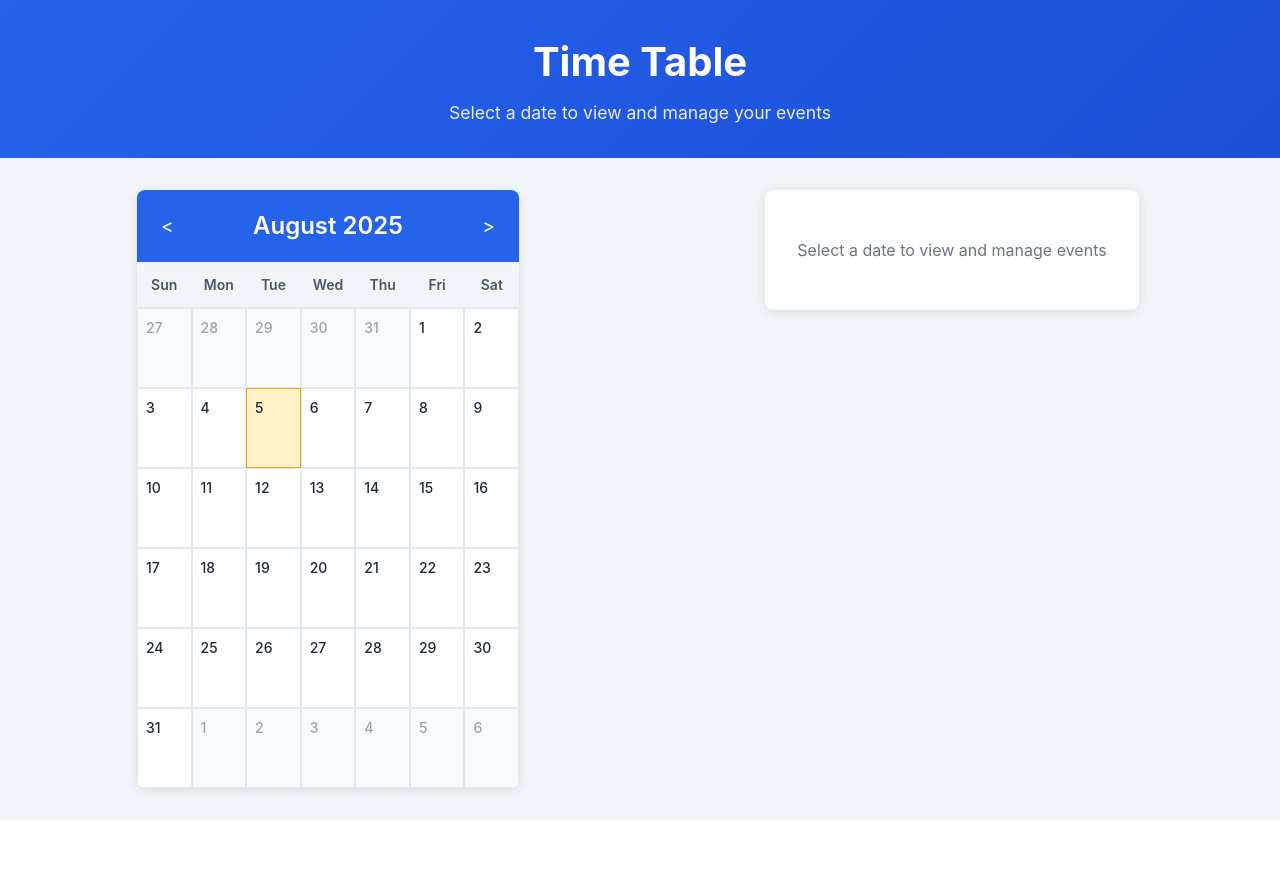
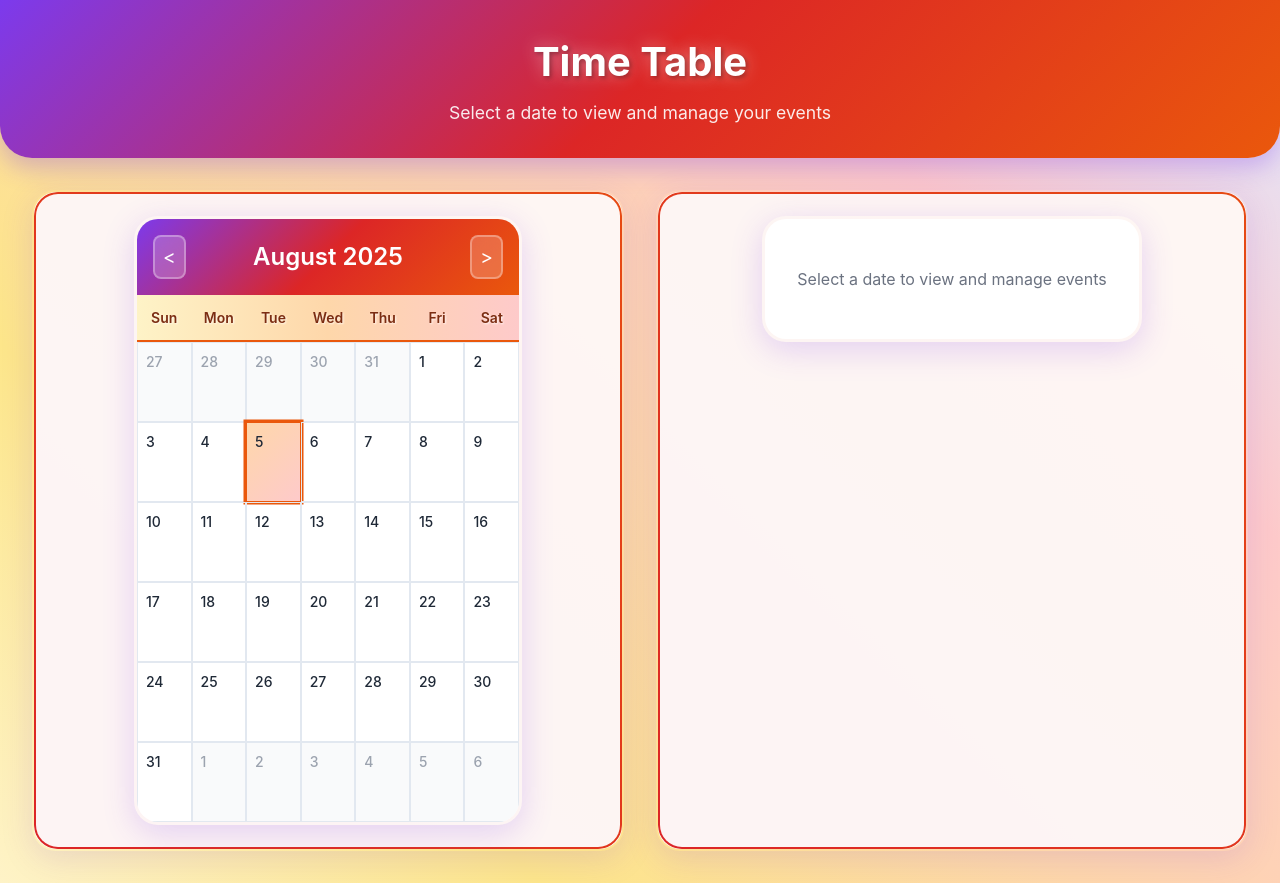
Before and after one commit to alexhddev/copilot_resources, a React (Vite) app in the folder time-table/: page / in a window 1280 px wide. Before the commit the page ends 820 px from the top, so only its background shows below. Built offline with nearby package versions, Linux system fonts and the light colour scheme.

Commit message:
css stuff

```diff
--- a/time-table/src/App.css
+++ b/time-table/src/App.css
@@ -1,20 +1,35 @@
 .app {
   min-height: 100vh;
-  background: #f1f5f9;
+  background: linear-gradient(45deg, #fef3c7 0%, #fde68a 25%, #fed7aa 50%, #fecaca 75%, #e0e7ff 100%);
 }
 
 .app-header {
   text-align: center;
   padding: 2rem 1rem;
-  background: linear-gradient(135deg, #2563eb 0%, #1d4ed8 100%);
+  background: linear-gradient(135deg, #7c3aed 0%, #dc2626 50%, #ea580c 100%);
   color: white;
   margin-bottom: 2rem;
+  box-shadow: 0 10px 25px rgba(124, 58, 237, 0.3);
+  border-radius: 0 0 2rem 2rem;
+  position: relative;
+  overflow: hidden;
 }
 
 .app-header h1 {
   margin: 0 0 0.5rem 0;
   font-size: 2.5rem;
   font-weight: 700;
+  text-shadow: 2px 2px 4px rgba(0, 0, 0, 0.3);
+  animation: pulse 2s ease-in-out infinite alternate;
+}
+
+@keyframes pulse {
+  from {
+    text-shadow: 2px 2px 4px rgba(0, 0, 0, 0.3);
+  }
+  to {
+    text-shadow: 2px 2px 4px rgba(0, 0, 0, 0.3), 0 0 20px rgba(255, 255, 255, 0.5);
+  }
 }
 
 .app-header p {
@@ -36,6 +51,49 @@
 .events-section {
   display: flex;
   flex-direction: column;
+  background: rgba(255, 255, 255, 0.9);
+  border-radius: 1.5rem;
+  padding: 1.5rem;
+  box-shadow: 0 8px 32px rgba(124, 58, 237, 0.15);
+  backdrop-filter: blur(10px);
+  border: 2px solid transparent;
+  background-clip: padding-box;
+  position: relative;
+  overflow: hidden;
+}
+
+.calendar-section::before,
+.events-section::before {
+  content: '';
+  position: absolute;
+  top: 0;
+  left: 0;
+  right: 0;
+  bottom: 0;
+  background: linear-gradient(45deg, #7c3aed, #dc2626, #ea580c, #7c3aed);
+  background-size: 400% 400%;
+  animation: gradient 8s ease infinite;
+  z-index: -1;
+  border-radius: inherit;
+}
+
+.calendar-section::after,
+.events-section::after {
+  content: '';
+  position: absolute;
+  top: 2px;
+  left: 2px;
+  right: 2px;
+  bottom: 2px;
+  background: rgba(255, 255, 255, 0.95);
+  border-radius: calc(1.5rem - 2px);
+  z-index: -1;
+}
+
+@keyframes gradient {
+  0% { background-position: 0% 50%; }
+  50% { background-position: 100% 50%; }
+  100% { background-position: 0% 50%; }
 }
 
 @media (max-width: 1024px) {
--- a/time-table/src/components/Calendar.css
+++ b/time-table/src/components/Calendar.css
@@ -1,10 +1,33 @@
 .calendar {
   max-width: 800px;
   margin: 0 auto;
-  background: white;
-  border-radius: 8px;
-  box-shadow: 0 2px 10px rgba(0, 0, 0, 0.1);
+  background: rgba(255, 255, 255, 0.95);
+  border-radius: 1.5rem;
+  box-shadow: 0 8px 32px rgba(124, 58, 237, 0.2);
   overflow: hidden;
+  border: 3px solid transparent;
+  background-clip: padding-box;
+  position: relative;
+}
+
+.calendar::before {
+  content: '';
+  position: absolute;
+  top: 0;
+  left: 0;
+  right: 0;
+  bottom: 0;
+  background: linear-gradient(45deg, #7c3aed, #ea580c, #dc2626, #7c3aed);
+  background-size: 400% 400%;
+  animation: calendarGradient 6s ease infinite;
+  z-index: -1;
+  border-radius: inherit;
+}
+
+@keyframes calendarGradient {
+  0% { background-position: 0% 50%; }
+  50% { background-position: 100% 50%; }
+  100% { background-position: 0% 50%; }
 }
 
 .calendar-header {
@@ -12,23 +35,28 @@
   justify-content: space-between;
   align-items: center;
   padding: 1rem;
-  background: #2563eb;
+  background: linear-gradient(135deg, #7c3aed 0%, #dc2626 50%, #ea580c 100%);
   color: white;
+  position: relative;
 }
 
 .calendar-header button {
-  background: none;
-  border: none;
+  background: rgba(255, 255, 255, 0.2);
+  border: 2px solid rgba(255, 255, 255, 0.3);
   color: white;
   font-size: 1.2rem;
   cursor: pointer;
   padding: 0.5rem;
-  border-radius: 4px;
-  transition: background-color 0.2s;
+  border-radius: 0.5rem;
+  transition: all 0.3s ease;
+  backdrop-filter: blur(10px);
 }
 
 .calendar-header button:hover {
-  background: rgba(255, 255, 255, 0.2);
+  background: rgba(255, 255, 255, 0.3);
+  border-color: rgba(255, 255, 255, 0.5);
+  transform: scale(1.05);
+  box-shadow: 0 4px 15px rgba(255, 255, 255, 0.2);
 }
 
 .calendar-header h2 {
@@ -40,16 +68,17 @@
 .calendar-weekdays {
   display: grid;
   grid-template-columns: repeat(7, 1fr);
-  background: #f1f5f9;
-  border-bottom: 1px solid #e2e8f0;
+  background: linear-gradient(90deg, #fef3c7, #fed7aa, #fecaca);
+  border-bottom: 2px solid #ea580c;
 }
 
 .weekday {
   padding: 0.75rem;
   text-align: center;
   font-weight: 600;
-  color: #475569;
+  color: #7c2d12;
   font-size: 0.875rem;
+  text-shadow: 1px 1px 2px rgba(255, 255, 255, 0.8);
 }
 
 .calendar-grid {
@@ -70,22 +99,33 @@
 }
 
 .calendar-day:hover {
-  background: #f8fafc;
+  background: linear-gradient(135deg, #fef3c7, #fed7aa);
+  transform: scale(1.02);
+  box-shadow: 0 4px 15px rgba(124, 58, 237, 0.2);
 }
 
 .calendar-day.selected {
-  background: #dbeafe;
-  border-color: #2563eb;
+  background: linear-gradient(135deg, #ddd6fe, #fde68a);
+  border-color: #7c3aed;
+  box-shadow: 0 0 0 2px #7c3aed;
 }
 
 .calendar-day.today {
-  background: #fef3c7;
-  border-color: #f59e0b;
+  background: linear-gradient(135deg, #fed7aa, #fecaca);
+  border-color: #ea580c;
+  box-shadow: 0 0 0 2px #ea580c;
+  animation: todayPulse 3s ease-in-out infinite;
+}
+
+@keyframes todayPulse {
+  0%, 100% { box-shadow: 0 0 0 2px #ea580c; }
+  50% { box-shadow: 0 0 0 4px #ea580c, 0 0 20px rgba(234, 88, 12, 0.3); }
 }
 
 .calendar-day.today.selected {
-  background: #bfdbfe;
-  border-color: #2563eb;
+  background: linear-gradient(135deg, #c084fc, #fde68a);
+  border-color: #7c3aed;
+  box-shadow: 0 0 0 2px #7c3aed;
 }
 
 .calendar-day.other-month {
@@ -94,11 +134,11 @@
 }
 
 .calendar-day.has-events {
-  background: #f0f9ff;
+  background: linear-gradient(135deg, #e0e7ff, #fef3c7);
 }
 
 .calendar-day.has-events.other-month {
-  background: #f3f4f6;
+  background: linear-gradient(135deg, #f3f4f6, #fef3c7);
 }
 
 .day-number {
@@ -112,20 +152,27 @@
 }
 
 .event-count {
-  background: #2563eb;
+  background: linear-gradient(135deg, #7c3aed, #dc2626);
   color: white;
   border-radius: 50%;
-  width: 20px;
-  height: 20px;
+  width: 24px;
+  height: 24px;
   display: flex;
   align-items: center;
   justify-content: center;
   font-size: 0.75rem;
   font-weight: 600;
+  box-shadow: 0 2px 8px rgba(124, 58, 237, 0.4);
+  animation: eventBounce 2s ease-in-out infinite;
+}
+
+@keyframes eventBounce {
+  0%, 100% { transform: scale(1); }
+  50% { transform: scale(1.1); }
 }
 
 .calendar-day.other-month .event-count {
-  background: #6b7280;
+  background: linear-gradient(135deg, #6b7280, #9ca3af);
 }
 
 @media (max-width: 768px) {
--- a/time-table/src/components/EventManager.css
+++ b/time-table/src/components/EventManager.css
@@ -1,10 +1,33 @@
 .event-manager {
   max-width: 600px;
   margin: 0 auto;
-  background: white;
-  border-radius: 8px;
-  box-shadow: 0 2px 10px rgba(0, 0, 0, 0.1);
+  background: rgba(255, 255, 255, 0.95);
+  border-radius: 1.5rem;
+  box-shadow: 0 8px 32px rgba(124, 58, 237, 0.2);
   overflow: hidden;
+  border: 3px solid transparent;
+  background-clip: padding-box;
+  position: relative;
+}
+
+.event-manager::before {
+  content: '';
+  position: absolute;
+  top: 0;
+  left: 0;
+  right: 0;
+  bottom: 0;
+  background: linear-gradient(45deg, #dc2626, #ea580c, #7c3aed, #dc2626);
+  background-size: 400% 400%;
+  animation: eventManagerGradient 8s ease infinite;
+  z-index: -1;
+  border-radius: inherit;
+}
+
+@keyframes eventManagerGradient {
+  0% { background-position: 0% 50%; }
+  50% { background-position: 100% 50%; }
+  100% { background-position: 0% 50%; }
 }
 
 .no-date-selected {
@@ -18,36 +41,42 @@
   justify-content: space-between;
   align-items: center;
   padding: 1.5rem;
-  background: #f8fafc;
-  border-bottom: 1px solid #e2e8f0;
+  background: linear-gradient(135deg, #fef3c7, #fed7aa, #fecaca);
+  border-bottom: 2px solid #ea580c;
 }
 
 .event-manager-header h3 {
   margin: 0;
   font-size: 1.25rem;
   font-weight: 600;
-  color: #1f2937;
+  color: #7c2d12;
+  text-shadow: 1px 1px 2px rgba(255, 255, 255, 0.8);
 }
 
 .add-event-btn {
-  background: #2563eb;
+  background: linear-gradient(135deg, #7c3aed, #dc2626);
   color: white;
   border: none;
-  padding: 0.5rem 1rem;
-  border-radius: 6px;
+  padding: 0.75rem 1.5rem;
+  border-radius: 1rem;
   cursor: pointer;
-  font-weight: 500;
-  transition: background-color 0.2s;
+  font-weight: 600;
+  transition: all 0.3s ease;
+  box-shadow: 0 4px 15px rgba(124, 58, 237, 0.3);
+  text-transform: uppercase;
+  letter-spacing: 0.5px;
 }
 
 .add-event-btn:hover {
-  background: #1d4ed8;
+  background: linear-gradient(135deg, #6d28d9, #b91c1c);
+  transform: translateY(-2px);
+  box-shadow: 0 6px 20px rgba(124, 58, 237, 0.4);
 }
 
 .event-form {
   padding: 1.5rem;
-  background: #f9fafb;
-  border-bottom: 1px solid #e2e8f0;
+  background: linear-gradient(135deg, #fef3c7, #fed7aa);
+  border-bottom: 2px solid #ea580c;
 }
 
 .form-group {
@@ -64,18 +93,22 @@
 .form-group input,
 .form-group textarea {
   width: 100%;
-  padding: 0.5rem;
-  border: 1px solid #d1d5db;
-  border-radius: 4px;
+  padding: 0.75rem;
+  border: 2px solid #fed7aa;
+  border-radius: 0.75rem;
   font-size: 0.875rem;
   box-sizing: border-box;
+  background: rgba(255, 255, 255, 0.9);
+  transition: all 0.3s ease;
 }
 
 .form-group input:focus,
 .form-group textarea:focus {
   outline: none;
-  border-color: #2563eb;
-  box-shadow: 0 0 0 3px rgba(37, 99, 235, 0.1);
+  border-color: #7c3aed;
+  box-shadow: 0 0 0 3px rgba(124, 58, 237, 0.2);
+  background: white;
+  transform: scale(1.02);
 }
 
 .form-row {
@@ -94,33 +127,39 @@
 }
 
 .submit-btn {
-  background: #16a34a;
+  background: linear-gradient(135deg, #16a34a, #ea580c);
   color: white;
   border: none;
-  padding: 0.5rem 1rem;
-  border-radius: 4px;
+  padding: 0.75rem 1.5rem;
+  border-radius: 0.75rem;
   cursor: pointer;
-  font-weight: 500;
-  transition: background-color 0.2s;
+  font-weight: 600;
+  transition: all 0.3s ease;
+  box-shadow: 0 4px 15px rgba(22, 163, 74, 0.3);
 }
 
 .submit-btn:hover {
-  background: #15803d;
+  background: linear-gradient(135deg, #15803d, #dc2626);
+  transform: translateY(-2px);
+  box-shadow: 0 6px 20px rgba(22, 163, 74, 0.4);
 }
 
 .cancel-btn {
-  background: #6b7280;
+  background: linear-gradient(135deg, #6b7280, #dc2626);
   color: white;
   border: none;
-  padding: 0.5rem 1rem;
-  border-radius: 4px;
+  padding: 0.75rem 1.5rem;
+  border-radius: 0.75rem;
   cursor: pointer;
-  font-weight: 500;
-  transition: background-color 0.2s;
+  font-weight: 600;
+  transition: all 0.3s ease;
+  box-shadow: 0 4px 15px rgba(107, 114, 128, 0.3);
 }
 
 .cancel-btn:hover {
-  background: #4b5563;
+  background: linear-gradient(135deg, #4b5563, #b91c1c);
+  transform: translateY(-2px);
+  box-shadow: 0 6px 20px rgba(107, 114, 128, 0.4);
 }
 
 .events-list {
@@ -139,16 +178,35 @@
   display: flex;
   justify-content: space-between;
   align-items: flex-start;
-  padding: 1rem;
-  border: 1px solid #e2e8f0;
-  border-radius: 6px;
-  background: white;
-  margin-bottom: 0.75rem;
-  transition: box-shadow 0.2s;
+  padding: 1.5rem;
+  border: 2px solid transparent;
+  border-radius: 1rem;
+  background: linear-gradient(white, white) padding-box,
+              linear-gradient(45deg, #7c3aed, #ea580c, #dc2626) border-box;
+  margin-bottom: 1rem;
+  transition: all 0.3s ease;
+  position: relative;
+  overflow: hidden;
+}
+
+.event-item::before {
+  content: '';
+  position: absolute;
+  top: 0;
+  left: -100%;
+  width: 100%;
+  height: 100%;
+  background: linear-gradient(90deg, transparent, rgba(255, 255, 255, 0.3), transparent);
+  transition: left 0.5s ease;
 }
 
 .event-item:hover {
-  box-shadow: 0 2px 8px rgba(0, 0, 0, 0.1);
+  box-shadow: 0 8px 25px rgba(124, 58, 237, 0.2);
+  transform: translateY(-2px);
+}
+
+.event-item:hover::before {
+  left: 100%;
 }
 
 .event-content {
@@ -171,11 +229,12 @@
 
 .event-time {
   font-size: 0.875rem;
-  color: #2563eb;
-  font-weight: 500;
-  background: #dbeafe;
-  padding: 0.25rem 0.5rem;
-  border-radius: 4px;
+  color: white;
+  font-weight: 600;
+  background: linear-gradient(135deg, #7c3aed, #dc2626);
+  padding: 0.4rem 0.8rem;
+  border-radius: 1rem;
+  box-shadow: 0 2px 8px rgba(124, 58, 237, 0.3);
 }
 
 .event-description {
@@ -186,25 +245,28 @@
 }
 
 .delete-btn {
-  background: #ef4444;
+  background: linear-gradient(135deg, #ef4444, #dc2626);
   color: white;
   border: none;
-  width: 24px;
-  height: 24px;
+  width: 32px;
+  height: 32px;
   border-radius: 50%;
   cursor: pointer;
-  font-size: 1rem;
+  font-size: 1.1rem;
   line-height: 1;
   display: flex;
   align-items: center;
   justify-content: center;
-  transition: background-color 0.2s;
+  transition: all 0.3s ease;
   flex-shrink: 0;
   margin-left: 1rem;
+  box-shadow: 0 4px 15px rgba(239, 68, 68, 0.3);
 }
 
 .delete-btn:hover {
-  background: #dc2626;
+  background: linear-gradient(135deg, #dc2626, #b91c1c);
+  transform: scale(1.1) rotate(10deg);
+  box-shadow: 0 6px 20px rgba(239, 68, 68, 0.4);
 }
 
 @media (max-width: 768px) {
--- a/time-table/src/index.css
+++ b/time-table/src/index.css
@@ -21,7 +21,7 @@ body {
   margin: 0;
   min-width: 320px;
   min-height: 100vh;
-  background: #f1f5f9;
+  background: linear-gradient(45deg, #fef3c7 0%, #fde68a 25%, #fed7aa 50%, #fecaca 75%, #e0e7ff 100%);
 }
 
 #root {
```
